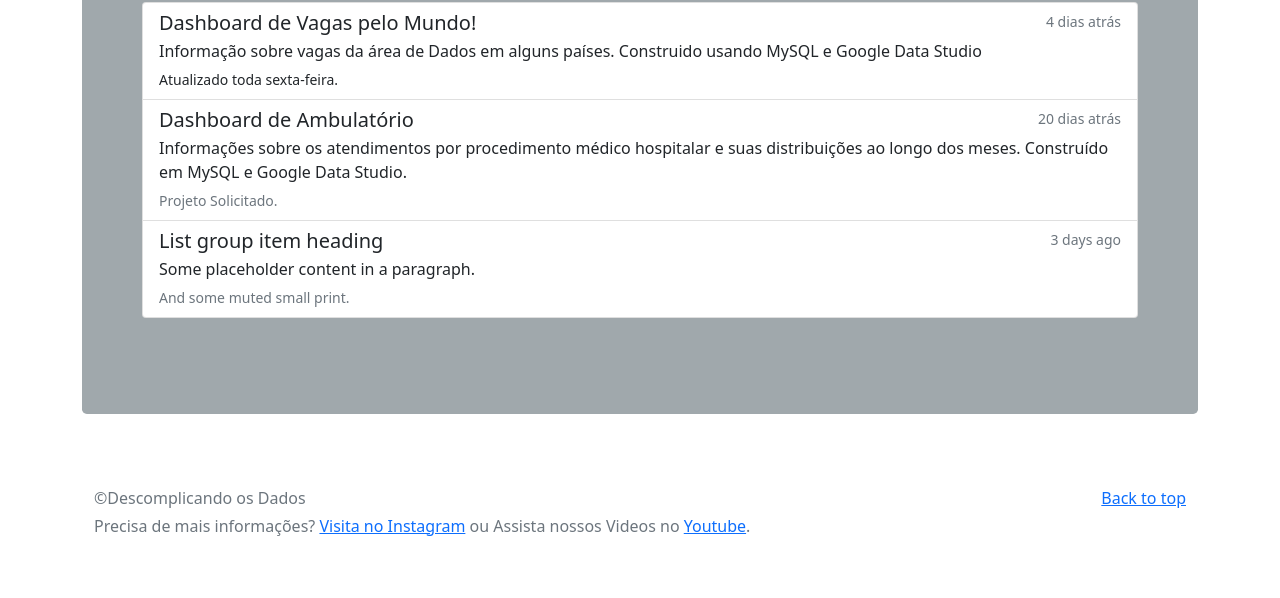
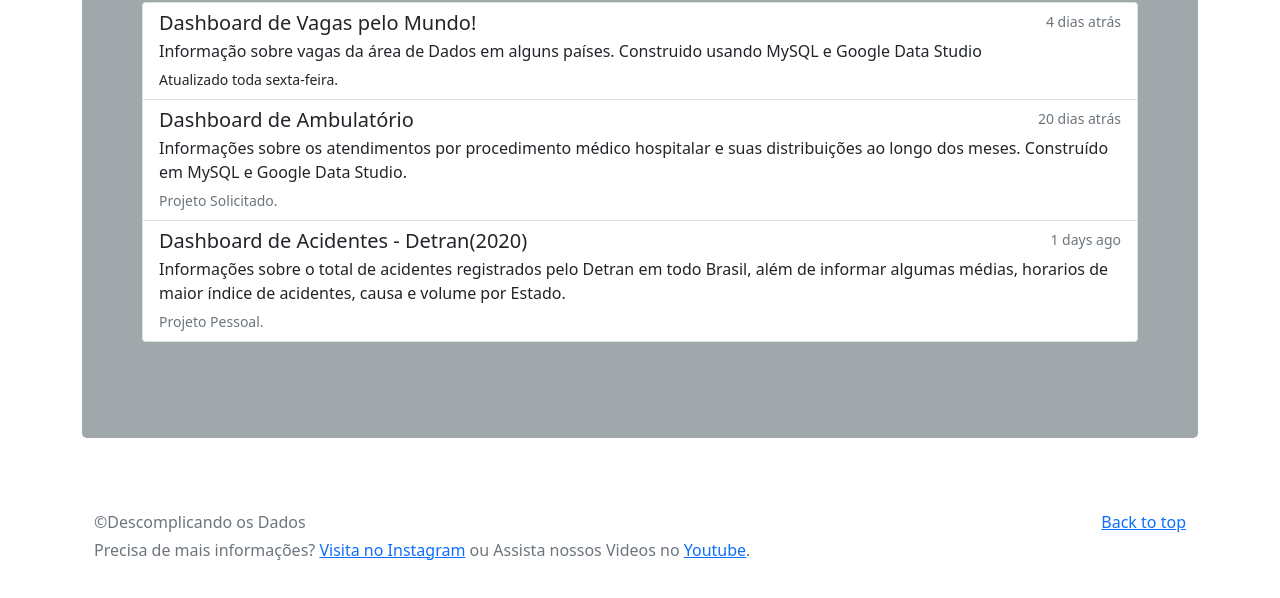
Before and after one commit to descomplicandoosdados/descomplicando, a plain HTML site: page portfolio.html in a window 1280 px wide. Shown: the part 224-822 px from the top of the page. Drawn offline with Linux system fonts and the light colour scheme.

Commit message:
Adicionado o Dash de Acidentes do Detran

```diff
--- a/portfolio.html
+++ b/portfolio.html
@@ -76,13 +76,13 @@
             <p class="mb-1">Informações sobre os atendimentos por procedimento médico hospitalar e suas distribuições ao longo dos meses. Construído em MySQL e Google Data Studio.</p>
             <small class="text-muted">Projeto Solicitado.</small>
           </a>
-          <a href="#" class="list-group-item list-group-item-action">
+          <a href="https://datastudio.google.com/reporting/ded3c0bc-ad0b-45aa-96be-c1615e213050" class="list-group-item list-group-item-action">
             <div class="d-flex w-100 justify-content-between">
-              <h5 class="mb-1">List group item heading</h5>
-              <small class="text-muted">3 days ago</small>
+              <h5 class="mb-1">Dashboard de Acidentes - Detran(2020)</h5>
+              <small class="text-muted">1 days ago</small>
             </div>
-            <p class="mb-1">Some placeholder content in a paragraph.</p>
-            <small class="text-muted">And some muted small print.</small>
+            <p class="mb-1">Informações sobre o total de acidentes registrados pelo Detran em todo Brasil, além de informar algumas médias, horarios de maior índice de acidentes, causa e volume por Estado.</p>
+            <small class="text-muted">Projeto Pessoal.</small>
           </a>
         </div>
       </div>
```
